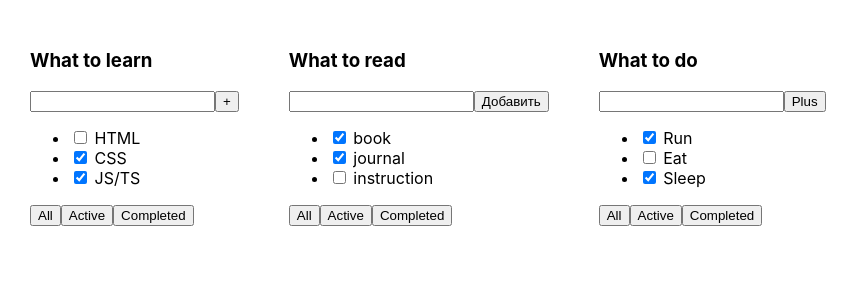
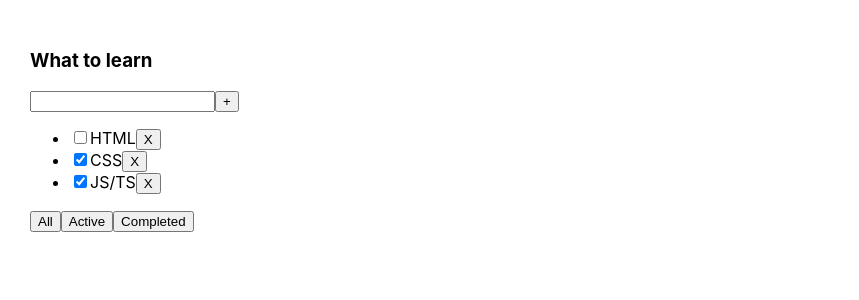
Before and after one commit to kirryya/ToDoList, a React (Create React App) app: page / in a window 1280 px wide. Shown: the top 300 px of the page, without its empty margins (0-859 px from the left). Built offline with nearby package versions, Linux system fonts and the light colour scheme.

Commit message:
useState

```diff
--- a/src/App.tsx
+++ b/src/App.tsx
@@ -1,31 +1,60 @@
-import React from 'react';
+import React, {useState} from 'react';
 import './App.css';
 import {Todolist} from "./Todolist";
 import {TaskType} from "./Todolist"
 
+export type FilterValuesType = "all" | "active" | "completed"
 
 function App() {
-    const tasks_1: Array<TaskType> = [
+
+    const [tasks, setTasks] = useState<Array<TaskType>>([
         {id: 1, title: "HTML", isDone: false},
         {id: 2, title: "CSS", isDone: true},
         {id: 3, title: "JS/TS", isDone: true},
-    ]
-    const tasks_2: Array<TaskType> = [
+    ])
+
+    const [filter, setFilter] = useState<FilterValuesType>("all")
+
+
+    /*let tasks_2: Array<TaskType> = [
         {id: 1, title: "book", isDone: true},
         {id: 2, title: "journal", isDone: true},
         {id: 3, title: "instruction", isDone: false},
     ]
-    const tasks_3: Array<TaskType> = [
+    let tasks_3: Array<TaskType> = [
         {id: 1, title: "Run", isDone: true},
         {id: 2, title: "Eat", isDone: false},
         {id: 3, title: "Sleep", isDone: true},
-    ]
+    ]*/
+
+    const removeTask = (taskID: number) => {
+        const filteredTasks = tasks.filter(task => task.id !== taskID)
+        setTasks(filteredTasks)
+    }
+
+    const changeFilter = (filter: FilterValuesType) => {
+      setFilter(filter)
+    }
+
+    const getFilteredTasks = () => {
+        switch (filter) {
+            case "completed":
+                return tasks.filter(task => task.isDone === true)
+            case "active":
+                return tasks.filter(task => task.isDone === false)
+            default:
+                return tasks
+        }
+
+    }
+
+    const filteredTasks = getFilteredTasks();
 
     return (
         <div className="App">
-            <Todolist title={"What to learn"} tasks={tasks_1} valueNamePlus={'+'} />
-            <Todolist title={"What to read"} tasks={tasks_2} valueNamePlus={'Добавить'} />
-            <Todolist title={"What to do"} tasks={tasks_3} valueNamePlus={'Plus'}/>
+            <Todolist title={"What to learn"} tasks={filteredTasks} valueNamePlus={'+'} removeTask={removeTask} changeFilter={changeFilter}/>
+            {/* <Todolist title={"What to read"} tasks={tasks_2} valueNamePlus={'Add'} removeTask={removeTask} />
+            <Todolist title={"What to do"} tasks={tasks_3} valueNamePlus={'Plus'} removeTask={removeTask}/>*/}
         </div>
     );
 }
--- a/src/Button.tsx
+++ b/src/Button.tsx
@@ -1,7 +1,9 @@
 import React from 'react';
+import {FilterValuesType} from "./App";
 
 type ButtonPropsType = {
     valueName: string
+
 }
 
 export const Button = (props: ButtonPropsType) => {
--- a/src/ControlButtons.tsx
+++ b/src/ControlButtons.tsx
@@ -1,8 +1,10 @@
 import React from 'react';
 import {Button} from "./Button";
+import {FilterValuesType} from "./App";
 
 export type ControlButtonsPropsType = {
     buttonName: Array<string>
+    changeFilter: (filter: FilterValuesType) => void
 
 }
 
@@ -10,9 +12,9 @@ export const ControlButtons = (props: ControlButtonsPropsType) => {
 
     return (
         <div>
-            <Button valueName={props.buttonName[0]}/>
-            <Button valueName={props.buttonName[1]}/>
-            <Button valueName={props.buttonName[2]}/>
+            <button onClick={() => {props.changeFilter("all")}}>All</button>
+            <button onClick={() => {props.changeFilter("active")}}>Active</button>
+            <button onClick={() => {props.changeFilter("completed")}}>Completed</button>
         </div>
     )
         ;
--- a/src/Task.tsx
+++ b/src/Task.tsx
@@ -1,12 +1,14 @@
 import React from 'react';
 import {TaskType} from "./Todolist";
 
-type TaskPropsType = TaskType
+type TaskPropsType = TaskType & {removeTask: (taskID: number) => void}
 
 export const Task = (props: TaskPropsType) => {
     return (
         <li>
-            <input type="checkbox" checked={props.isDone}/> <span>{props.title}</span>
+            <input type="checkbox" checked={props.isDone}/>
+            <span>{props.title}</span>
+            <button onClick={() => {props.removeTask(props.id)}}>X</button>
         </li>
     );
 };
--- a/src/TasksList.tsx
+++ b/src/TasksList.tsx
@@ -1,17 +1,27 @@
 import React from 'react';
 import {Task} from "./Task";
 import {TaskType} from "./Todolist";
+import {FilterValuesType} from "./App";
 
 type TasksListPropsType = {
     tasks: Array<TaskType>
+    removeTask: (taskID: number) => void
+
 }
 
 export const TasksList = (props: TasksListPropsType) => {
+    const tasksComponentsList = props.tasks.map(task => {
+        return (
+            <Task
+                key={task.id}
+                {...task}
+                removeTask={props.removeTask}
+            />
+        )
+    })
     return (
         <ul>
-            <Task id={props.tasks[0].id} title={props.tasks[0].title} isDone={props.tasks[0].isDone}/>
-            <Task id={props.tasks[1].id} title={props.tasks[1].title} isDone={props.tasks[1].isDone}/>
-            <Task id={props.tasks[2].id} title={props.tasks[2].title} isDone={props.tasks[2].isDone}/>
+            {tasksComponentsList}
         </ul>
     );
 };
--- a/src/Todolist.tsx
+++ b/src/Todolist.tsx
@@ -3,12 +3,15 @@ import {TodoListHeader} from "./TodoListHeader";
 import {ControlButtons} from "./ControlButtons";
 import {AddItemForm} from "./AddItemForm";
 import {TasksList} from "./TasksList";
+import {FilterValuesType} from "./App";
 
 
 type TodoListPropsType = {
     valueNamePlus: string
     title: string
     tasks: Array<TaskType>
+    removeTask: (taskID: number) => void
+    changeFilter: (filter: FilterValuesType) => void
 }
 
 export type TaskType = {
@@ -27,8 +30,8 @@ export const Todolist = (props: TodoListPropsType) => {
         <div>
             <TodoListHeader title={props.title}/>
             <AddItemForm valueNamePlus={props.valueNamePlus}/>
-            <TasksList tasks={props.tasks}/>
-            <ControlButtons buttonName={buttonName}/>
+            <TasksList tasks={props.tasks} removeTask={props.removeTask}/>
+            <ControlButtons buttonName={buttonName} changeFilter={props.changeFilter}/>
         </div>
     );
 };
```
